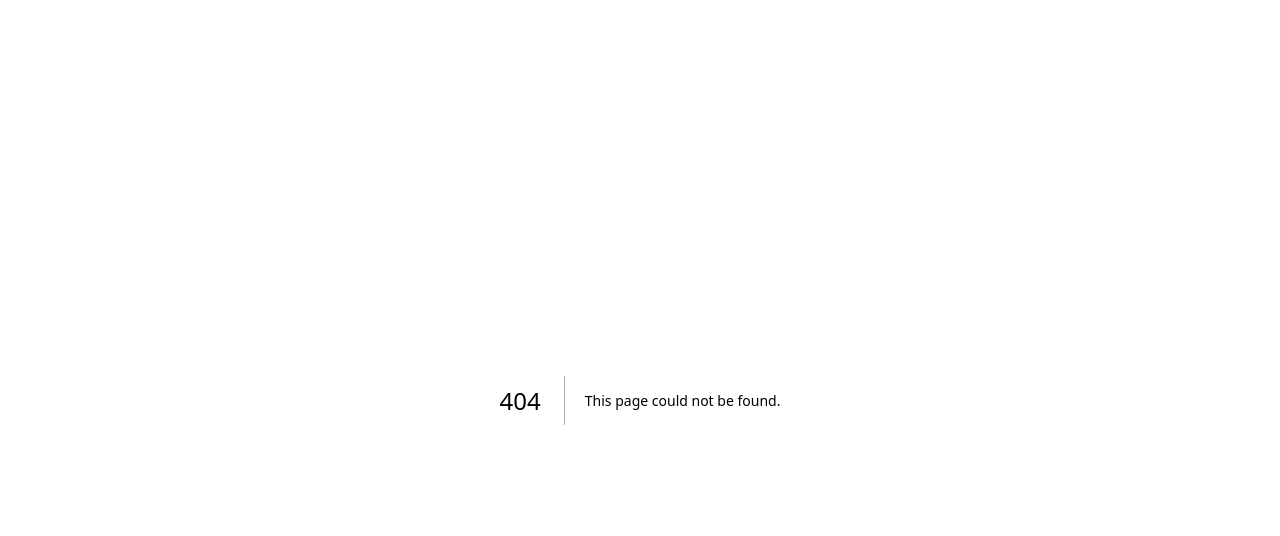
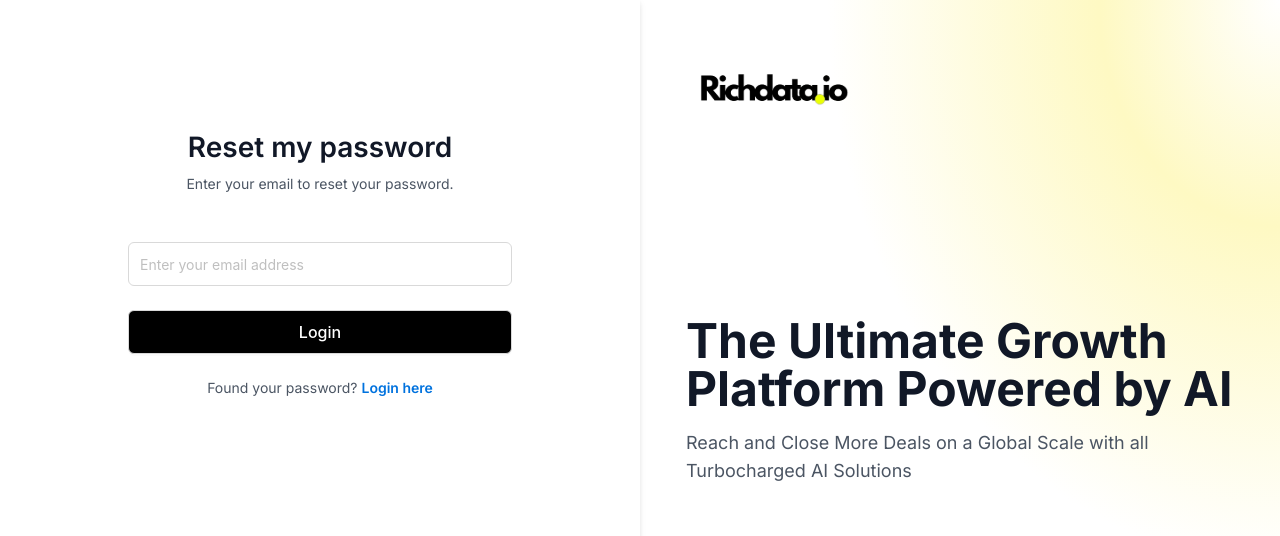
Before and after one commit to carlos-techdev/figma-pixel-perfect-next.js-antd-tailwind-typescript, a Next.js app: page /auth/reset_pass in a window 1280 px wide. Before the commit this address had no page. Shown: the top 536 px of the page. Built offline with nearby package versions, Linux system fonts and the light colour scheme.

Commit message:
feat: reset_pass added

```diff
--- /dev/null
+++ b/app/auth/reset_pass/page.tsx
@@ -0,0 +1,37 @@
+"use client"
+
+import { Button, Input } from "antd"
+import Link from "next/link"
+import Title from "../title"
+
+const Signup = () => {
+  return (
+    <div className="flex min-h-screen">
+      <div className="flex w-full flex-col items-center bg-white px-8 pt-32 drop-shadow-md sm:w-1/2">
+      <p className="mb-2 text-gray-900 text-[28px] leading-[38px] font-semibold">Reset my password</p>
+      <p className="text-gray-600 mb-10 text-sm font-normal">Enter your email to reset your password.</p>
+        <div className="w-full max-w-sm">
+          <div className="mb-6">
+          <Input
+              className="h-11 mt-2"
+              type="text"
+              id="email"
+              placeholder="Enter your email address"
+              autoComplete="email"
+            />
+          </div>
+          <Button className="mb-6 h-11 w-full bg-black text-base font-medium text-white">Login</Button>
+          <div className="flex items-center justify-center space-x-1">
+            <p className="text-gray-600 text-sm font-normal">Found your password?</p>
+            <Link href="/auth/login" className="text-primary-600">
+              <p className="text-[#0072de] text-sm font-semibold">Login here</p>
+            </Link>
+          </div>
+        </div>
+      </div>
+      <Title />
+    </div>
+  )
+}
+
+export default Signup
```
